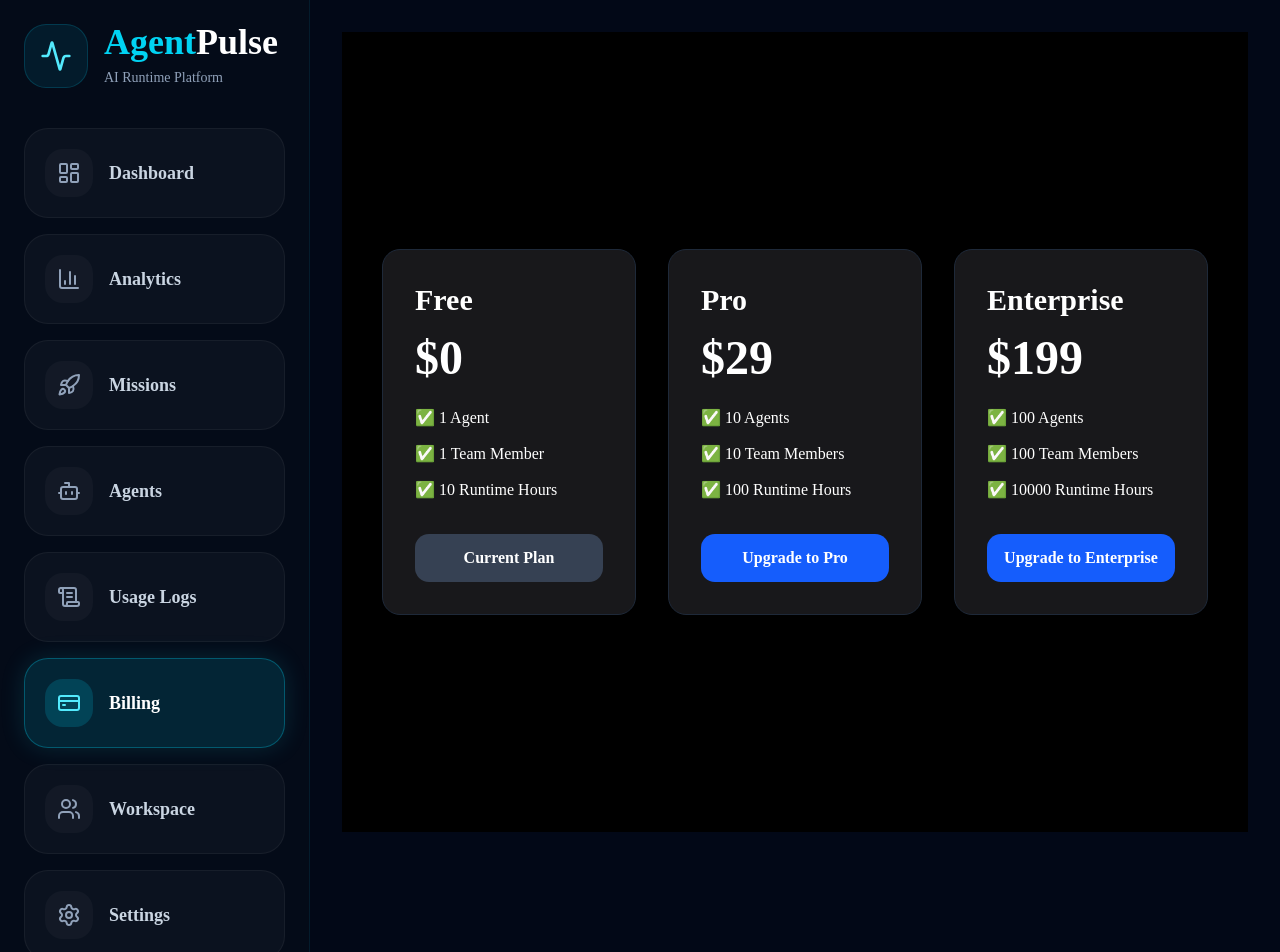
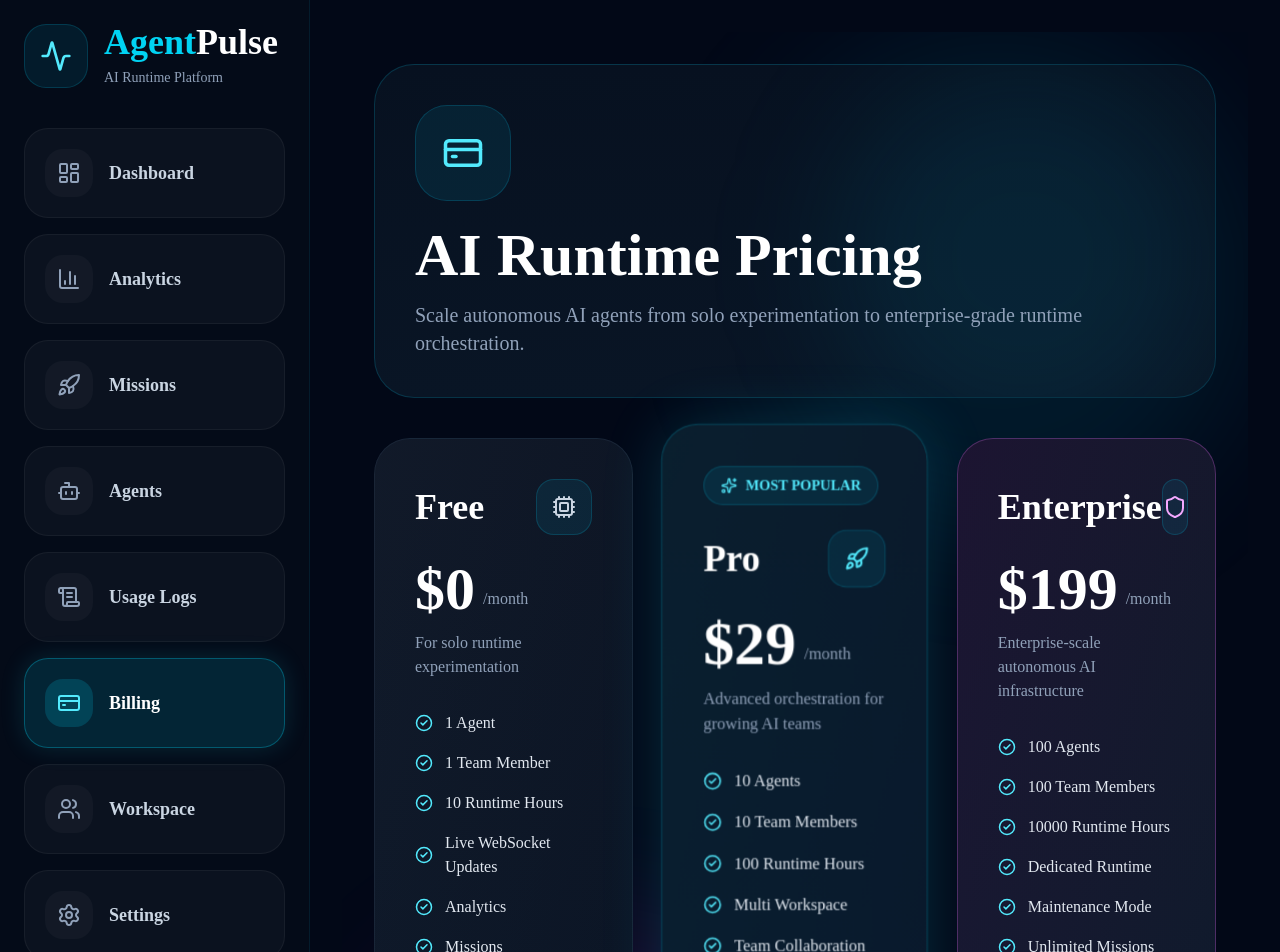
Before and after one commit to milan-backend/Agent-Pulse, a Next.js app in the folder frontend/: page /dashboard/billing in a window 1280 px wide. Shown: the top 952 px of the page. Built offline with nearby package versions, Linux system fonts and the light colour scheme; no server answers; sample sign-in values are in the browser's storage.

Commit message:
billing page

```diff
--- a/frontend/app/dashboard/billing/page.tsx
+++ b/frontend/app/dashboard/billing/page.tsx
@@ -4,39 +4,116 @@ import {
   createCheckout
 } from "@/components/api";
 
+import {
+  CreditCard,
+  Rocket,
+  Shield,
+  Cpu,
+  CheckCircle2,
+  Sparkles,
+} from "lucide-react";
+
 const plans = [
   {
     name: "Free",
     price: "$0",
+    description:
+      "For solo runtime experimentation",
+
     features: [
       "1 Agent",
       "1 Team Member",
-      "10 Runtime Hours"
+      "10 Runtime Hours",
+      "Live WebSocket Updates",
+      "Analytics",
+      "Missions",
+      "Usage Logs",
+      "Single Agent Pause",
+      "Single Agent Resume",
+      "Single Agent Kill"
     ],
+
     button: "Current Plan",
-    disabled: true
+
+    disabled: true,
+
+    glow:
+      "from-slate-700/40 to-slate-900/40",
+
+    border:
+      "border-slate-700/40",
   },
+
   {
     name: "Pro",
+
     price: "$29",
+
+    description:
+      "Advanced orchestration for growing AI teams",
+
     features: [
       "10 Agents",
       "10 Team Members",
-      "100 Runtime Hours"
+      "100 Runtime Hours",
+      "Multi Workspace",
+      "Team Collaboration",
+      "MCP Access",
+      "Priority Execution",
+      "Retry Controls",
+      "Loop Detection",
+      "Budget Controls",
+      "Analytics",
+      "Audit Logs"
     ],
+
     button: "Upgrade to Pro",
-    planKey: "pro"
+
+    planKey: "pro",
+
+    featured: true,
+
+    glow:
+      "from-cyan-500/20 to-blue-500/10",
+
+    border:
+      "border-cyan-400/30",
   },
+
   {
     name: "Enterprise",
+
     price: "$199",
+
+    description:
+      "Enterprise-scale autonomous AI infrastructure",
+
     features: [
       "100 Agents",
       "100 Team Members",
-      "10000 Runtime Hours"
+      "10000 Runtime Hours",
+      "Dedicated Runtime",
+      "Maintenance Mode",
+      "Unlimited Missions",
+      "Priority Runtime Queue",
+      "Advanced Audit Logs",
+      "Advanced Budget Control",
+      "Enterprise Analytics",
+      "MCP Integrations",
+      "Full Platform Access"
     ],
-    button: "Upgrade to Enterprise",
-    planKey: "enterprise"
+
+    button:
+      "Upgrade to Enterprise",
+
+    planKey:
+      "enterprise",
+
+    glow:
+      "from-fuchsia-500/20 to-cyan-500/10",
+
+    border:
+      "border-fuchsia-400/30",
   }
 ];
 
@@ -69,22 +146,141 @@ export default function BillingPage() {
     <div
       className="
         min-h-screen
-        bg-black
+        bg-[#020817]
         text-white
-        flex
-        items-center
-        justify-center
+        overflow-hidden
+        relative
+        p-8
+      "
+    >
+
+      {/* BACKGROUND GLOW */}
+
+      <div
+        className="
+          absolute
+          top-0
+          right-0
+          h-[500px]
+          w-[500px]
+          rounded-full
+          bg-cyan-500/10
+          blur-3xl
+        "
+      />
+
+      <div
+        className="
+          absolute
+          bottom-0
+          left-0
+          h-[500px]
+          w-[500px]
+          rounded-full
+          bg-fuchsia-500/10
+          blur-3xl
+        "
+      />
+
+      <div className="relative z-10">
+
+        {/* HERO */}
+
+        <div
+          className="
+            rounded-[40px]
+            border
+            border-cyan-500/20
+            bg-[linear-gradient(180deg,#071120_0%,#091525_100%)]
             p-10
+            overflow-hidden
+            relative
+            mb-10
           "
         >
 
           <div
             className="
+              absolute
+              top-0
+              right-0
+              h-96
+              w-96
+              rounded-full
+              bg-cyan-500/10
+              blur-3xl
+            "
+          />
+
+          <div className="relative z-10">
+
+            <div
+              className="
+                flex
+                items-center
+                gap-6
+                flex-wrap
+              "
+            >
+
+              <div
+                className="
+                  h-24
+                  w-24
+                  rounded-[32px]
+                  border
+                  border-cyan-500/20
+                  bg-cyan-500/10
+                  flex
+                  items-center
+                  justify-center
+                "
+              >
+                <CreditCard
+                  size={42}
+                  className="
+                    text-cyan-300
+                  "
+                />
+              </div>
+
+              <div>
+
+                <h1
+                  className="
+                    text-6xl
+                    font-black
+                    leading-none
+                  "
+                >
+                  AI Runtime Pricing
+                </h1>
+
+                <p
+                  className="
+                    mt-4
+                    text-slate-400
+                    text-xl
+                    max-w-3xl
+                  "
+                >
+                  Scale autonomous AI agents
+                  from solo experimentation
+                  to enterprise-grade runtime
+                  orchestration.
+                </p>
+              </div>
+            </div>
+          </div>
+        </div>
+
+        {/* PRICING CARDS */}
+
+        <div
+          className="
             grid
-          md:grid-cols-3
+            xl:grid-cols-3
             gap-8
-          w-full
-          max-w-6xl
           "
         >
 
@@ -92,51 +288,221 @@ export default function BillingPage() {
 
             <div
               key={plan.name}
+              className={`
+                relative
+                rounded-[36px]
+                border
+                ${plan.border}
+                bg-[linear-gradient(180deg,#0b1220_0%,#091525_100%)]
+                p-10
+                overflow-hidden
+                backdrop-blur-xl
+                transition-all
+                hover:scale-[1.02]
+                hover:shadow-[0_0_60px_rgba(34,211,238,0.12)]
+
+                ${
+                  plan.featured
+                    ? `
+                      scale-[1.03]
+                      shadow-[0_0_60px_rgba(34,211,238,0.18)]
+                    `
+                    : ""
+                }
+              `}
+            >
+
+              {/* CARD GLOW */}
+
+              <div
+                className={`
+                  absolute
+                  inset-0
+                  bg-gradient-to-br
+                  ${plan.glow}
+                  opacity-40
+                `}
+              />
+
+              <div className="relative z-10">
+
+                {/* BADGE */}
+
+                {plan.featured && (
+
+                  <div
                     className="
+                      inline-flex
+                      items-center
+                      gap-2
+                      rounded-full
                       border
-              border-gray-800
-              rounded-2xl
-              p-8
-              bg-zinc-900
+                      border-cyan-400/20
+                      bg-cyan-500/10
+                      px-4
+                      py-2
+                      mb-6
+                    "
+                  >
+                    <Sparkles
+                      size={16}
+                      className="
+                        text-cyan-300
+                      "
+                    />
+
+                    <span
+                      className="
+                        text-sm
+                        font-black
+                        text-cyan-300
+                      "
+                    >
+                      MOST POPULAR
+                    </span>
+                  </div>
+                )}
+
+                {/* TITLE */}
+
+                <div
+                  className="
+                    flex
+                    items-center
+                    justify-between
+                    mb-6
                   "
                 >
 
                   <h2
                     className="
-                text-3xl
-                font-bold
-                mb-4
+                      text-4xl
+                      font-black
                     "
                   >
                     {plan.name}
                   </h2>
 
-            <p
+                  <div
                     className="
-                text-5xl
-                font-bold
-                mb-6
+                      h-14
+                      w-14
+                      rounded-2xl
+                      bg-cyan-500/10
+                      border
+                      border-cyan-500/20
+                      flex
+                      items-center
+                      justify-center
+                    "
+                  >
+                    {
+                      plan.name === "Enterprise"
+                      ? (
+                        <Shield
+                          className="
+                            text-fuchsia-300
+                          "
+                        />
+                      ) : plan.name === "Pro"
+                      ? (
+                        <Rocket
+                          className="
+                            text-cyan-300
+                          "
+                        />
+                      ) : (
+                        <Cpu
+                          className="
+                            text-slate-300
+                          "
+                        />
+                      )
+                    }
+                  </div>
+                </div>
+
+                {/* PRICE */}
+
+                <div className="mb-8">
+
+                  <div
+                    className="
+                      flex
+                      items-end
+                      gap-2
+                    "
+                  >
+                    <span
+                      className="
+                        text-6xl
+                        font-black
                       "
                     >
                       {plan.price}
+                    </span>
+
+                    <span
+                      className="
+                        text-slate-400
+                        mb-2
+                      "
+                    >
+                      /month
+                    </span>
+                  </div>
+
+                  <p
+                    className="
+                      mt-3
+                      text-slate-400
+                    "
+                  >
+                    {plan.description}
                   </p>
+                </div>
 
-            <ul
+                {/* FEATURES */}
+
+                <div
                   className="
-                space-y-3
-                mb-8
+                    space-y-4
+                    mb-10
                   "
                 >
 
                   {plan.features.map(
                     (feature) => (
 
-                <li key={feature}>
-                  ✅ {feature}
-                </li>
+                    <div
+                      key={feature}
+                      className="
+                        flex
+                        items-center
+                        gap-3
+                      "
+                    >
+                      <CheckCircle2
+                        size={18}
+                        className="
+                          text-cyan-300
+                          shrink-0
+                        "
+                      />
+
+                      <span
+                        className="
+                          text-slate-200
+                        "
+                      >
+                        {feature}
+                      </span>
+                    </div>
 
                   ))}
-            </ul>
+                </div>
+
+                {/* BUTTON */}
 
                 <button
 
@@ -148,28 +514,40 @@ export default function BillingPage() {
                     )
                   }
 
-              className="
+                  className={`
                     w-full
-                bg-blue-600
-                hover:bg-blue-700
-                transition
-                py-3
-                rounded-xl
-                font-semibold
-                disabled:bg-gray-700
-              "
+                    py-4
+                    rounded-2xl
+                    font-black
+                    text-lg
+                    transition-all
+
+                    ${
+                      plan.disabled
+                        ? `
+                          bg-slate-700
+                          text-slate-300
+                          cursor-not-allowed
+                        `
+                        : `
+                          bg-cyan-400
+                          text-black
+                          hover:scale-[1.02]
+                          hover:shadow-[0_0_30px_rgba(34,211,238,0.4)]
+                        `
+                    }
+                  `}
                 >
 
                   {plan.button}
 
                 </button>
-
+              </div>
             </div>
 
           ))}
-
         </div>
-
+      </div>
     </div>
   );
 }
```
Lines whose indentation alone changed are shown as unchanged.
